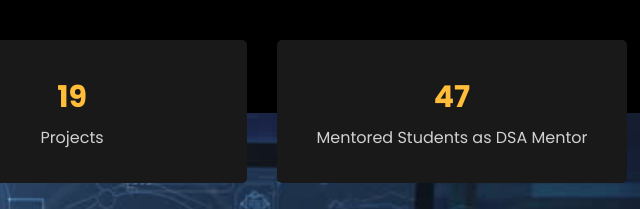
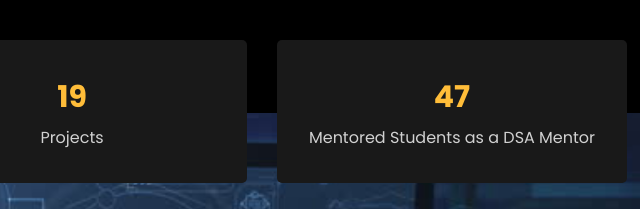
Before and after one commit to Gayatrisin123/portfolio, a plain HTML site: page index.html in a window 1280 px wide. Shown: the part 3720-3929 px from the top of the page, 568-1208 px from the left. Drawn offline with Linux system fonts and the light colour scheme; files whose address does not match are found by name.

Commit message:
Update index.html

```diff
--- a/index.html
+++ b/index.html
@@ -448,7 +448,7 @@
             <div class="block-18">
               <div class="text">
                 <strong class="number" data-number="50">0</strong>
-                <span>Mentored Students as DSA Mentor</span>
+                <span>Mentored Students as a DSA Mentor</span>
               </div>
             </div>
           </div>
```
